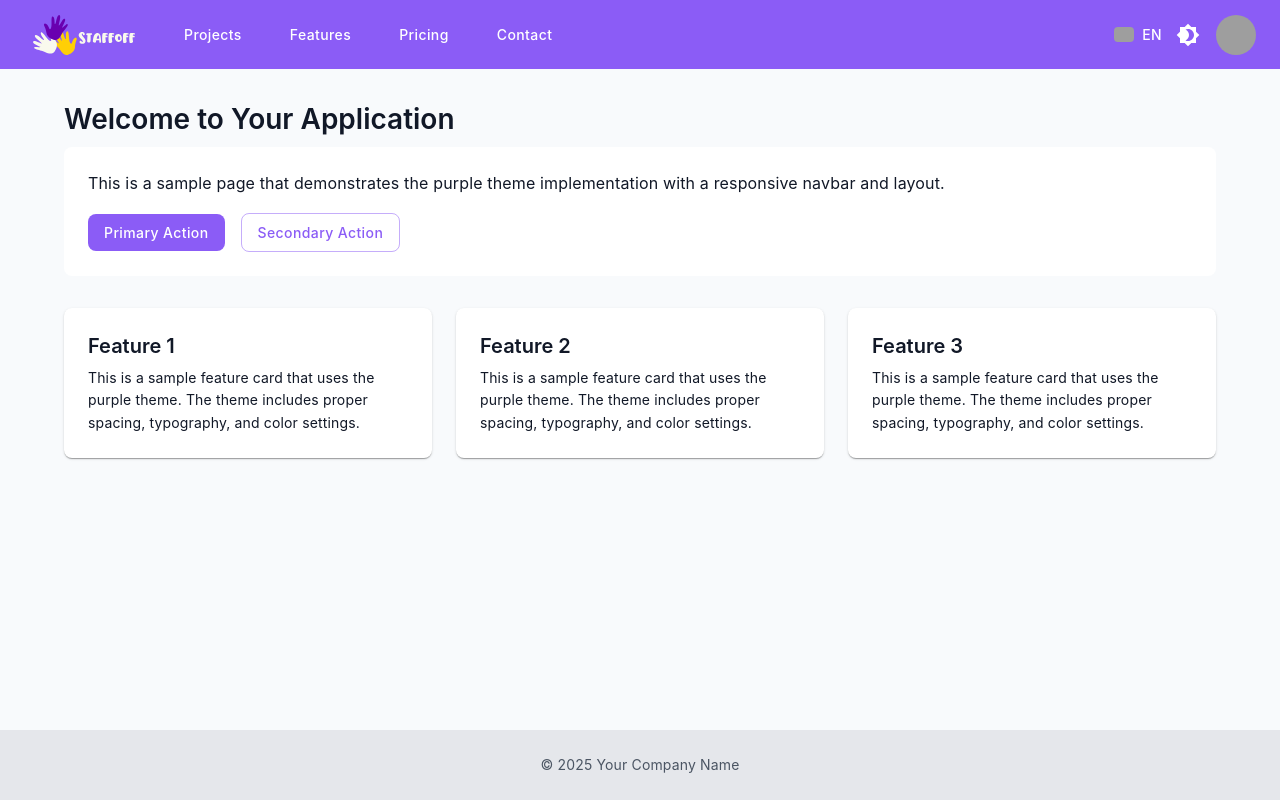
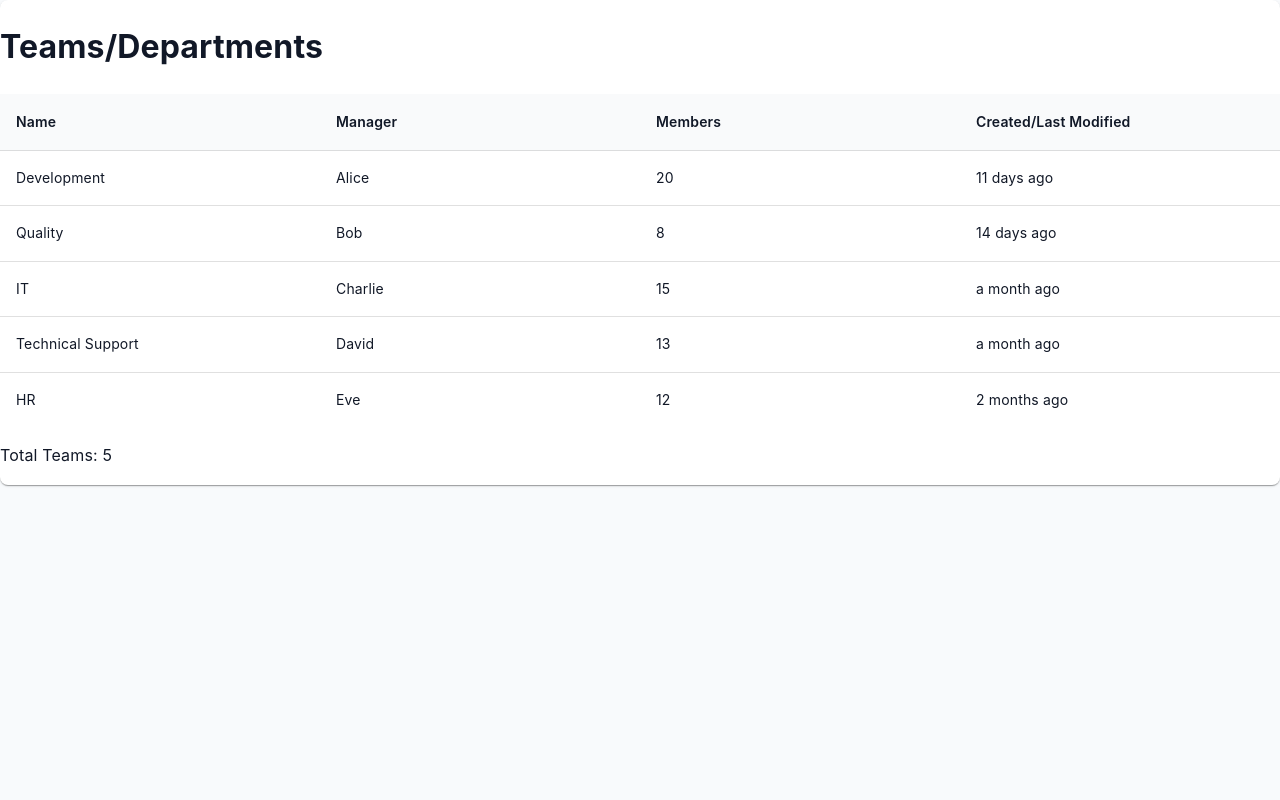
Before and after one commit to RollinSafary/staff-off, a React app: page /teams in a window 1280 px wide. Built offline with nearby package versions, Linux system fonts and the light colour scheme; grey boxes are pictures that could not be loaded.

Commit message:
added teams page

```diff
--- /dev/null
+++ b/src/components/teams/components/teams.tsx
@@ -0,0 +1,67 @@
+import Table from "@mui/material/Table";
+import TableBody from "@mui/material/TableBody";
+import TableCell from "@mui/material/TableCell";
+import TableContainer from "@mui/material/TableContainer";
+import TableHead from "@mui/material/TableHead";
+import TableRow from "@mui/material/TableRow";
+import Paper from "@mui/material/Paper";
+import { Box } from "@mui/material";
+
+const createData = (
+  name: string,
+  manager: string,
+  members: number,
+  createdLastModified: string
+) => ({
+  name,
+  manager,
+  members,
+  createdLastModified,
+});
+
+const rows = [
+  createData("Development", "Alice", 20, "11 days ago"),
+  createData("Quality", "Bob", 8, "14 days ago"),
+  createData("IT", "Charlie", 15, "a month ago"),
+  createData("Technical Support", "David", 13, "a month ago"),
+  createData("HR", "Eve", 12, "2 months ago"),
+];
+
+const TeamDirectory = () => {
+  return (
+    <TableContainer component={Paper}>
+      <header>
+        <h1>Teams/Departments</h1>
+      </header>
+      <section>
+        <Table sx={{ minWidth: 350 }} aria-label="Teams and Departments table">
+          <TableHead>
+            <TableRow>
+              <TableCell align="left">Name</TableCell>
+              <TableCell align="left">Manager</TableCell>
+              <TableCell align="left">Members</TableCell>
+              <TableCell align="left">Created/Last Modified</TableCell>
+            </TableRow>
+          </TableHead>
+          <TableBody>
+            {rows.map((row) => (
+              <TableRow
+                key={row.name}
+                sx={{ "&:last-child td, &:last-child th": { border: 0 } }}
+              >
+                <TableCell align="left">{row.name}</TableCell>
+                <TableCell align="left">{row.manager}</TableCell>
+                <TableCell align="left">{row.members}</TableCell>
+                <TableCell align="left">{row.createdLastModified}</TableCell>
+              </TableRow>
+            ))}
+          </TableBody>
+        </Table>
+      </section>
+      <footer>
+        <p>Total Teams: {rows.length}</p>
+      </footer>
+    </TableContainer>
+  );
+};
+export default TeamDirectory;
--- /dev/null
+++ b/src/components/teams/index.tsx
@@ -0,0 +1,10 @@
+import TeamDirectory from "./components/teams";
+
+const Index = () => {
+  return (
+    <>
+      <TeamDirectory />
+    </>
+  );
+};
+export default Index;
--- /dev/null
+++ b/src/pages/Teams.tsx
@@ -0,0 +1,9 @@
+import Index from "@/components/teams";
+const Teams = () => {
+  return (
+    <>
+      <Index />
+    </>
+  );
+};
+export default Teams;
--- a/src/router.tsx
+++ b/src/router.tsx
@@ -1,6 +1,7 @@
-import { BrowserRouter, Routes, Route, Navigate } from 'react-router-dom';
-import App from './App';
-import { DEFAULT_LANGUAGE } from './constants/i18n';
+import { BrowserRouter, Routes, Route, Navigate } from "react-router-dom";
+import App from "./App";
+import { DEFAULT_LANGUAGE } from "./constants/i18n";
+import Teams from "./pages/Teams";
 
 /**
  * Main router component that handles all application routes
@@ -12,12 +13,16 @@ const AppRouter = () => {
       <Routes>
         {/* Default route - redirects to the default language */}
         <Route path="/" element={<App />} />
+        <Route path="/teams" element={<Teams />} />
 
         {/* Language-specific routes */}
         <Route path="/:lang/*" element={<App />} />
 
         {/* Fallback route */}
-        <Route path="*" element={<Navigate to={`/${DEFAULT_LANGUAGE}`} replace />} />
+        <Route
+          path="*"
+          element={<Navigate to={`/${DEFAULT_LANGUAGE}`} replace />}
+        />
       </Routes>
     </BrowserRouter>
   );
```
Also changed, not shown: src/App.tsx (+24 -15 lines).
